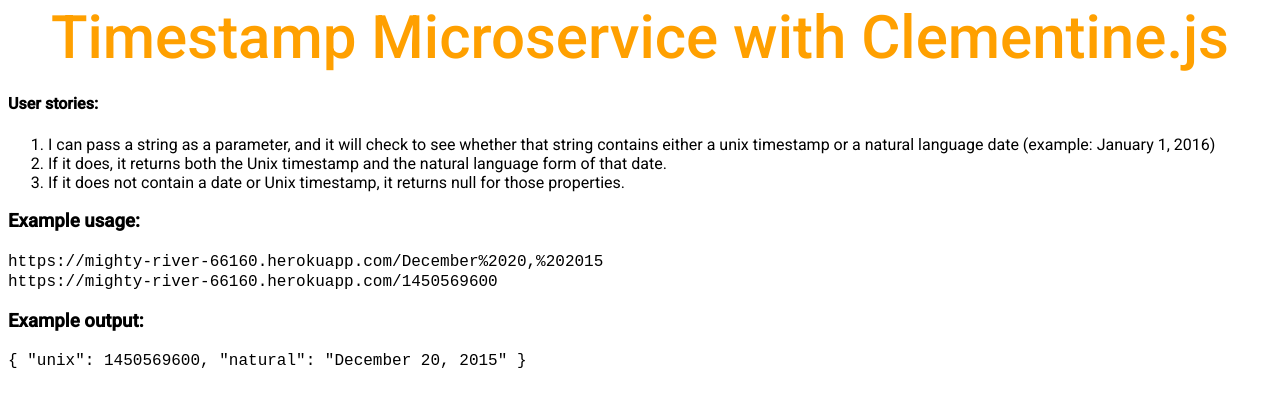
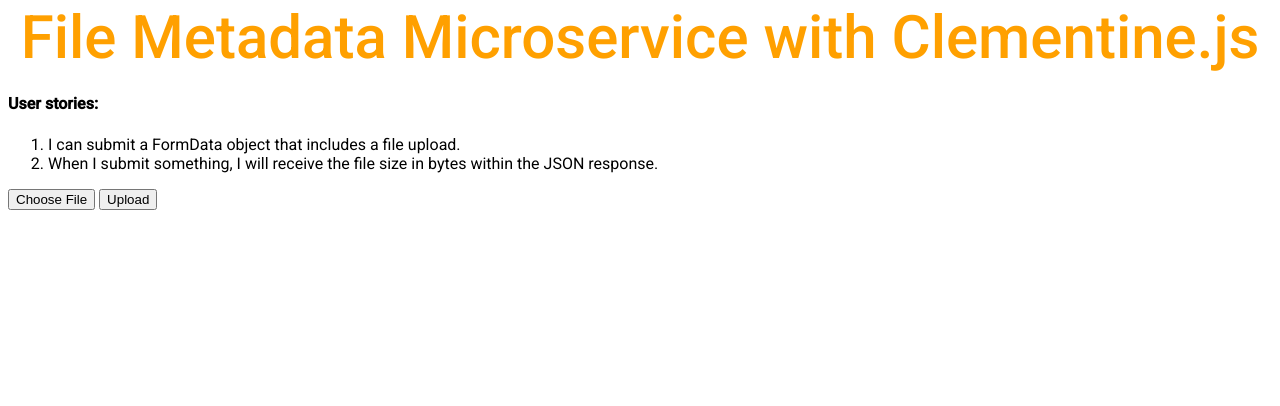
Before and after one commit to ZebGirouard/fileMetadata, a website: page public/index.html in a window 1280 px wide. Drawn offline with nearby package versions, Linux system fonts and the light colour scheme; some packages are replaced by stand-ins of ours.

Commit message:
Changing Front End to File Metadata

```diff
--- a/public/index.html
+++ b/public/index.html
@@ -8,24 +8,17 @@
     <body ng-controller="timestampCTRL">
       <div class='container'>
         <br />
-        <p class="clementine-text">Timestamp Microservice with Clementine.js</p>
+        <p class="clementine-text">File Metadata Microservice with Clementine.js</p>
       </div>
       <div class="container">
         <h4>User stories: </h4>
         <ol>
-          <li>I can pass a string as a parameter, and it will check to see whether that string contains either a unix timestamp or a natural language date (example: January 1, 2016)</li>
-          <li>If it does, it returns both the Unix timestamp and the natural language form of that date.</li>
-          <li>If it does not contain a date or Unix timestamp, it returns null for those properties.</li>
+          <li>I can submit a FormData object that includes a file upload.</li>
+          <li>When I submit something, I will receive the file size in bytes within the JSON response.</li>
         </ol>
       </div>
-      <div class="container">
-        <h3>Example usage: </h3>
-        <code>https://mighty-river-66160.herokuapp.com/December%2020,%202015</code>
-        </br>
-        <code>https://mighty-river-66160.herokuapp.com/1450569600</code>
-        <h3>Example output: </h3>
-        <code>{ "unix": 1450569600, "natural": "December 20, 2015" }</code>
-      </div>
+      <button>Choose File</button>
+      <button>Upload</button>
       <script type='text/javascript' src='https://ajax.googleapis.com/ajax/libs/angularjs/1.4.8/angular.min.js'></script>
       <script type="text/javascript" src="https://code.angularjs.org/1.4.8/angular-resource.min.js"></script>
       <script type="text/javascript" src="https://code.angularjs.org/1.4.8/angular-route.min.js"></script>
```
